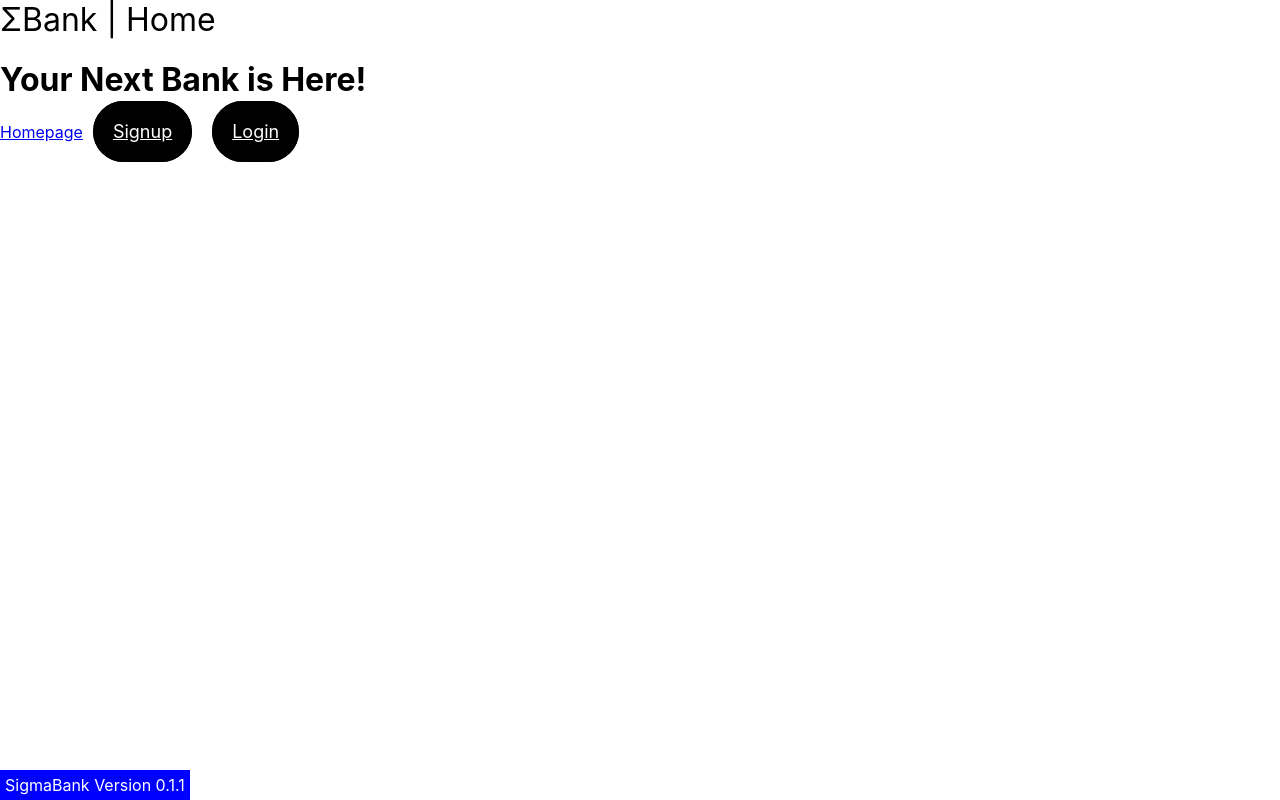
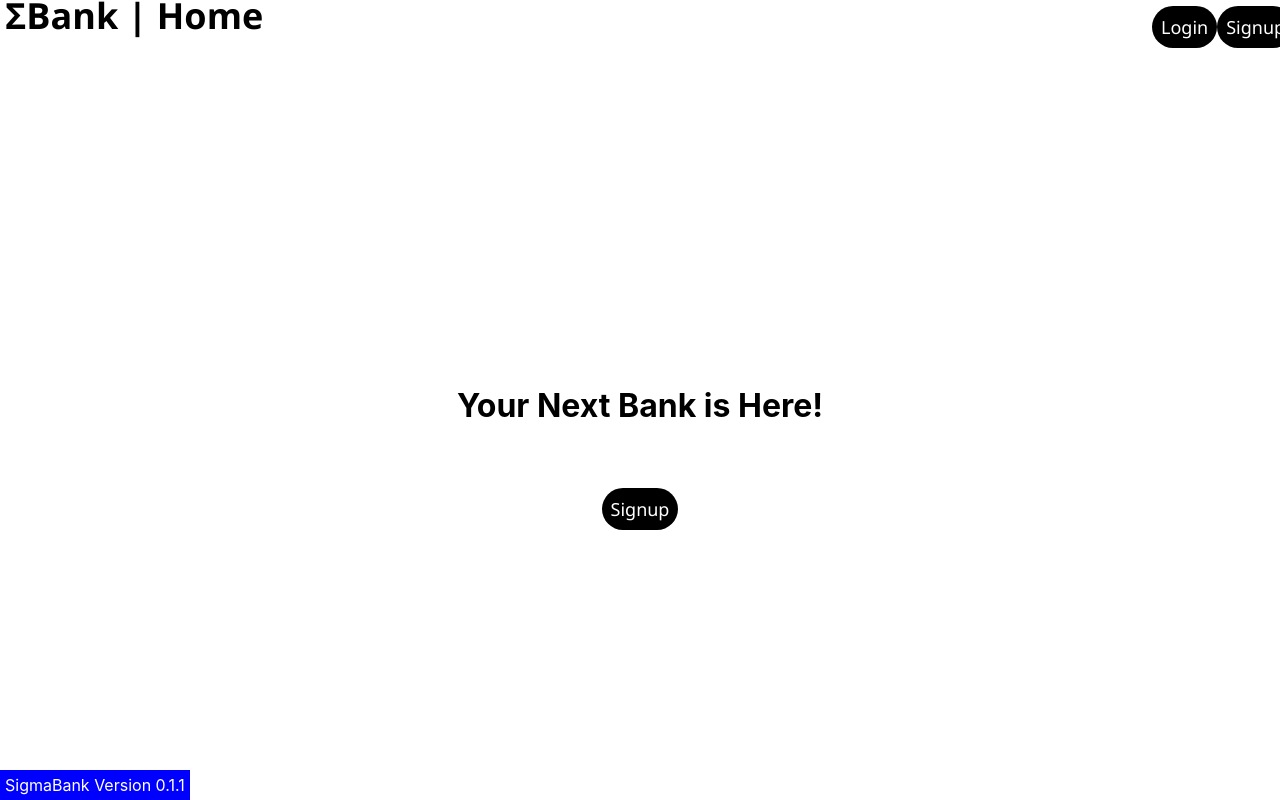
Before and after one commit to Phys09/sigmatech-final, a React (Create React App) app in the folder sigmabank/: page / in a window 1280 px wide. Built offline with nearby package versions, Linux system fonts and the light colour scheme.

Commit message:
SIG-46 Finish css for main page

```diff
--- a/sigmabank/src/App.js
+++ b/sigmabank/src/App.js
@@ -4,6 +4,7 @@
  */
 import React from "react";
 import "./css/App.css";
+import "./css/HomePage.css";
 import { Link } from "react-router-dom";
 
 const VERSION_NUMBER = "0.1.1";
@@ -11,16 +12,28 @@ const VERSION_NUMBER = "0.1.1";
 export default class App extends React.Component {
   render() {
     return (
-      <div className="App">
-        <header className="Logo">ΣBank | Home</header>
-        <h1>Your Next Bank is Here!</h1>
-        <nav>
-          <Link to="/">Homepage</Link>
-          <Link className="Signup" to="/CreateAccountForm">Signup</Link>
-          <Link className="Login" to="/LoginForm">Login</Link>
-        </nav>
-        <footer>SigmaBank Version {VERSION_NUMBER}</footer>
-      </div>
+        <div className="App">
+          <div className="TopNav">
+            <Link to="/">
+              <header className="Logo">ΣBank | Home</header>
+            </Link>
+            <div className="BoxCredentials">
+              <Link className="Login" to="/LoginForm">
+                Login
+              </Link>
+              <Link className="Signup" to="/CreateAccountForm">
+                Signup
+              </Link>
+            </div>
+            </div>
+            <div className="HomePageMatter">
+              <h1 className="Description">Your Next Bank is Here!</h1>
+              <Link className="Signup" to="/CreateAccountForm">
+                Signup
+              </Link>
+          </div>
+          <footer>SigmaBank Version {VERSION_NUMBER}</footer>
+        </div>
     );
   }
 }
--- a/sigmabank/src/css/App.css
+++ b/sigmabank/src/css/App.css
@@ -1,46 +1,44 @@
-.logo{
+/** Prepare to make a new navigation bar to link to all the pages on the page
+.TopNav {
+  z-index: 10000;
+  background-color: grey;
+
+}
+.Nav {
+  background-color: grey;
+  color: lightgray;
+
+}
+
+*/
+.App {
+  display: flex;
+}
+.Logo {
+  /* ΣBank */
+  position: absolute;
+  left: 5px;
+  top: 5px;
+
+  /* Logo */
+
+  font-family: Segoe UI;
+  font-style: normal;
   font-weight: bold;
   font-size: 36px;
-  font-family: 'Segoe UI', Tahoma, Geneva, Verdana, sans-serif;
-}
-.Logo {
-  font-size: xx-large;
-  text-align: left;
+  line-height: 22px;
+  /* identical to box height, or 61% */
+
+  display: flex;
+  align-items: center;
+  font-feature-settings: 'tnum' on, 'lnum' on;
+
+  color: #000000;
 }
 
-@keyframes fade-in {
-  from {opacity: 0%;}
-  to {opacity: 100%}
-}
-.Login, .Signup {
-
-  background: black;
-  color: white;
-  border-radius: 99em;
-  border: 10px solid black;
-  margin: 10px;
-  padding: 10px;
-  font-size: large;
-  transition-duration: 0.4s;
-}
-
-
-.App-logo {
-  height: 40vmin;
-  pointer-events: none;
-}
-
-.logoSecondHalf{
-  font-weight: normal;
-  font-size: 28px;
-  font-family: 'Segoe UI', Tahoma, Geneva, Verdana, sans-serif;
-}
-.logolink, .logolink:visited{
-  text-decoration: none;
-  color: black;
-}
 header{
-  text-align: left;
+  margin: auto;
+  width: 100%;
 }
 footer {
   position: absolute;
--- a/sigmabank/src/css/CreateAccount.css
+++ b/sigmabank/src/css/CreateAccount.css
@@ -38,3 +38,29 @@
     border-color: white;
     transition-duration: 0.25s;
   }
+
+.logolink, .logolink:visited{
+
+  /* ΣBank */
+  position: absolute;
+  left: 5px;
+  top: 5px;
+
+  /* Logo */
+
+  font-family: Segoe UI;
+  font-style: normal;
+  font-weight: bold;
+  font-size: 36px;
+  line-height: 22px;
+  /* identical to box height, or 61% */
+
+  display: flex;
+  align-items: center;
+  font-feature-settings: 'tnum' on, 'lnum' on;
+
+  color: #000000;
+
+  text-decoration: none;
+  color: black;
+}
--- a/sigmabank/src/css/HomePage.css
+++ b/sigmabank/src/css/HomePage.css
@@ -0,0 +1,65 @@
+@keyframes fade-in {
+  from {opacity: 0%;}
+  to {opacity: 100%}
+}
+
+.BoxCredentials {
+  position: absolute;
+  text-align: center;
+  top: 15px;
+  right: 0;
+  width: 10vw;
+  height: 7vh;
+}
+
+.Login, .Signup {
+  text-decoration: none;
+  font-size: large;
+  position: relative;
+  border-radius: 100px;
+  background-color: rgba(0, 0, 0, 1);
+  color: white;
+  padding: 9px;
+  font-family: Segoe UI;
+  font-style: normal;
+  font-weight: normal;
+}
+.Login:hover, .Signup:hover {
+  text-decoration: none;
+  font-size: large;
+  position: relative;
+  background: rgba(0, 0, 0, 0.6);
+  border-radius: 100px;
+  color: white;
+  padding: 10px;
+  font-family: Segoe UI;
+  font-style: normal;
+  font-weight: normal;
+}
+
+.HomePageMatter {
+  text-align: center;
+  position: relative;
+  margin: auto;
+  padding: 15px;
+  top: 400px;
+  width: 60%;
+  height: 60%;
+}
+
+.Description {
+    position: relative;
+    bottom: 50px;
+    text-align: center;
+}
+
+.App-logo {
+  height: 40vmin;
+  pointer-events: none;
+}
+
+.logoSecondHalf{
+  font-weight: normal;
+  font-size: 28px;
+  font-family: 'Segoe UI', Tahoma, Geneva, Verdana, sans-serif;
+}
--- a/sigmabank/src/index.js
+++ b/sigmabank/src/index.js
@@ -1,5 +1,8 @@
+/**
+ * This file is dedicated to rendering the entire application
+ */
+
 import "./css/index.css";
-
 import React from "react";
 import ReactDOM from "react-dom";
 import { BrowserRouter, Routes, Route } from "react-router-dom";
```
